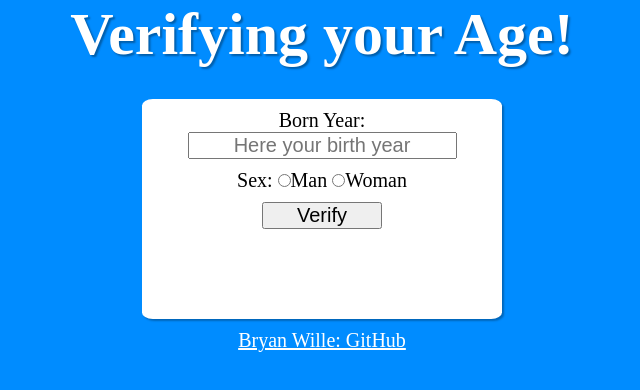
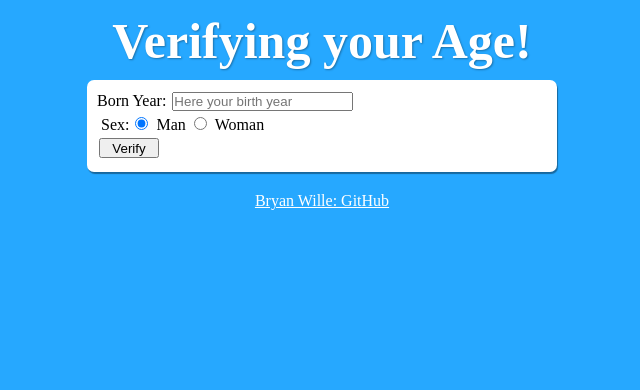
Before and after one commit to BryanWille/projetos-javascript, a plain HTML site: page Curso em Vídeo/exercicio/age/index.html in a window 1280 px wide. Shown: the whole page, without its empty margins (318-958 px from the left). Drawn offline with Linux system fonts and the light colour scheme.

Commit message:
Refazendos os desafios

```diff
--- a/Curso em Vídeo/exercicio/age/css/style.css
+++ b/Curso em Vídeo/exercicio/age/css/style.css
@@ -1,55 +1,38 @@
 @charset "UTF-8";
 
 *{
-    margin: 0px;
+    margin: 2px;
     padding: 0px;
-    font-size: 20px;
-    text-align: center;
 }
 h1{
     text-align: center;
+    margin: 10px;
+    font-size: 50px;
     color: white;
-    margin-bottom: 30px;
-    font-size: 60px;
-    text-shadow: 2px 2px 2px rgba(0, 0, 0, 0.342);
+    text-shadow: 1px 1px 2px rgba(0, 0, 0, 0.322);
 }
 body{
-    background-color: rgb(0, 140, 255);
+    background-color: rgb(38, 168, 255);
 }
 main{
-    width: 340px;
-    min-height: 200px;
-    height: auto;
     background-color: white;
     margin: auto;
+    width: 450px;
+    height: auto;
+    border-radius: 7px;
     padding: 10px;
-    border-radius: 3%;
-    box-shadow: 2px 2px 2px rgba(0, 0, 0, 0.274);
+    box-shadow: 1px 2px 1px rgba(0, 0, 0, 0.384);
 }
-div#image > img{
-    margin: 10px auto 10px auto;
-    max-width: 100%;
+footer, a{
+    margin-top: 20px;
+    text-align: center;
+    color: white;
 }
-
-main > input#verify {
-    margin: 10px auto auto auto;
-    width: 120px;
-}
-
-div#createdBy {
-    margin-top: 10px;
+div#image{
+    margin: auto;
     text-align: center;
 }
-a {
-    font-size: 20px;
-    color: white;
+#verify{
+    width: 60px;
+    height: 20px;
 }
-p {
-    text-align: center;
-}
-a:hover{
-    color: black;
-}
-div#option{
-    margin-top: 10px;
-}
--- a/Curso em Vídeo/exercicio/age/index.html
+++ b/Curso em Vídeo/exercicio/age/index.html
@@ -8,19 +8,27 @@
     <title>Age Verifier</title>
 </head>
 <body>
-    <h1>Verifying your Age!</h1>
+    <header>
+        <h1>Verifying your Age!</h1>
+    </header>
     <main>
-        Born Year: <input type="text" placeholder="Here your birth year" id="bornYear"></br>
+        Born Year: <input type="text" placeholder="Here your birth year" id="bornYear">
 
         <div id="option">
-            Sex: <input type="radio" id="man">Man
-            <input type="radio" id="woman">Woman</br>
+            <p>Sex:
+            <input type="radio" name="option" id="man" checked>
+            <label for="man">Man</label>
+            <input type="radio" name="option" id="woman">
+            <label for="woman">Woman</label>
+            </p>
         </div>
         <input type="button" value="Verify" onclick="verify()" id="verify">
         <div id="divmsg"></div>
         <div id="image"></div>
     </main>
-    <div id="createdBy"><a href="https://github.com/BryanWille">Bryan Wille: GitHub</a></div>
+    <footer>
+        <p><a href="https://github.com/BryanWille">Bryan Wille: GitHub</a></p>
+    </footer>
     <script src="javascript/script.js"></script>
 </body>
 </html>
--- a/Curso em Vídeo/exercicio/age/javascript/script.js
+++ b/Curso em Vídeo/exercicio/age/javascript/script.js
@@ -1,6 +1,6 @@
 function verify(){
     let divmsg, year, man, woman, yearToday, divimg, img;
-    yearToday = 2021
+    yearToday = new Date().getFullYear();
     year = document.getElementById("bornYear");
     year = Number(year.value);
     man = document.getElementById("man");
@@ -9,7 +9,7 @@ function verify(){
     divimg = document.getElementById("image");
     let msg;
     let age = 2021 - year;
-    if(age < 0){
+    if(age < 0 || age >= 140){
         window.alert("O ano de nascimento informado está incorreto!")
         window.alert("Por favor atualizar e corrigir!")
     } else if (man.checked){
@@ -35,6 +35,7 @@ function verify(){
             img = 'https://i.imgur.com/5y38PQy.png';
         }
     }
+    divmsg.style.textAlign = 'center';
     divmsg.innerHTML = "<p>" + msg + "</p>";
     divimg.innerHTML = '<img src="' +img +'">';
 }
```
Also changed, not shown: Curso em Vídeo/javascript.txt.
